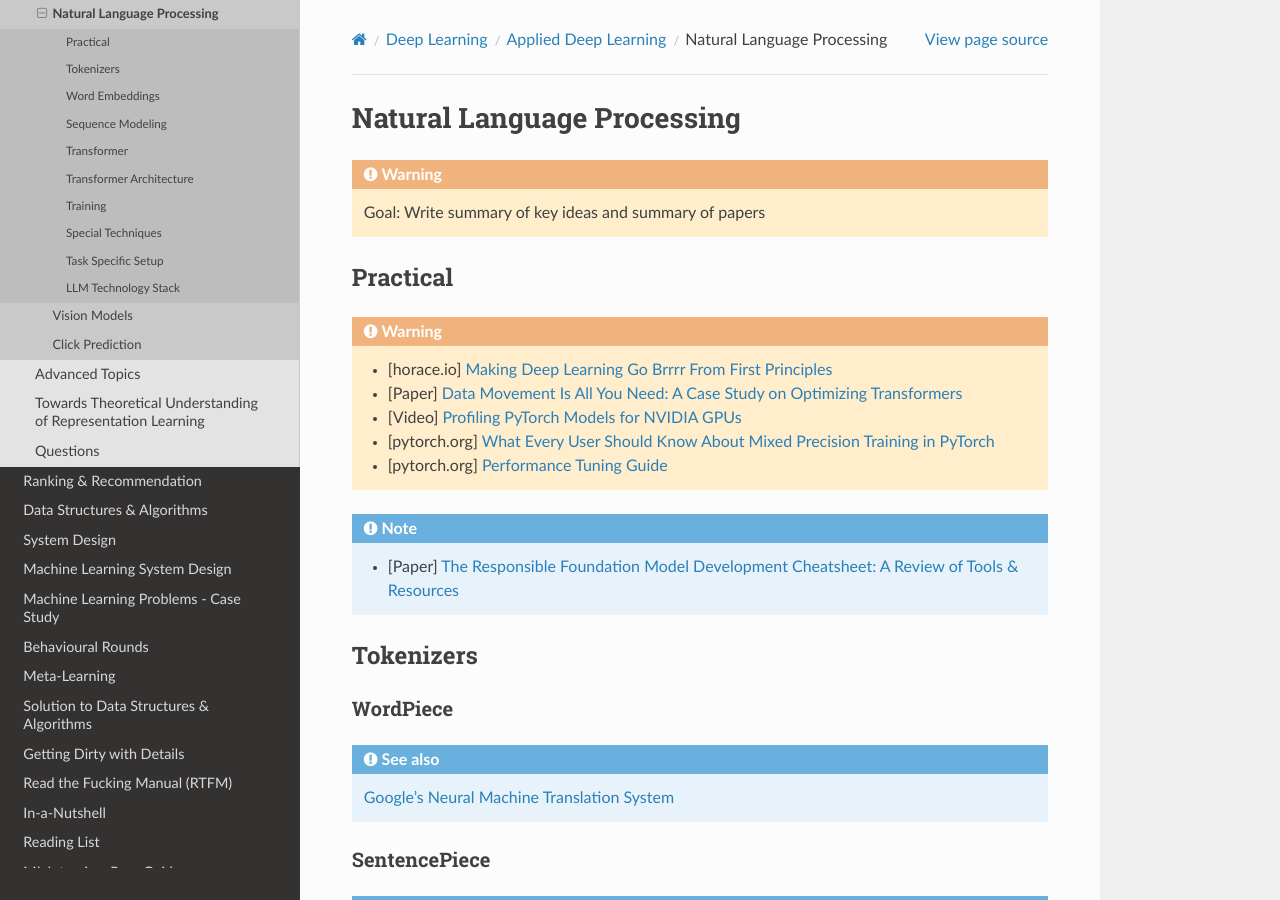
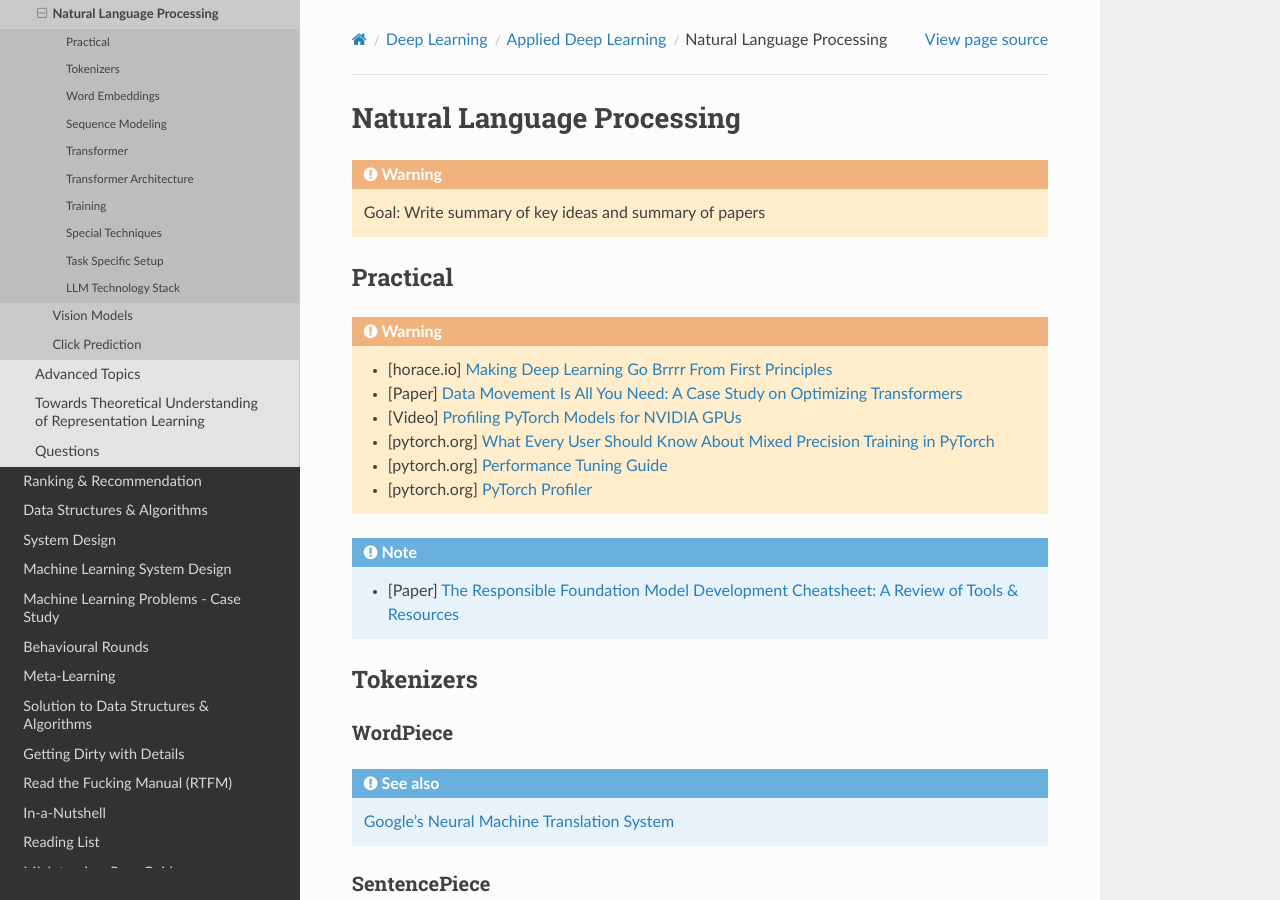
Before and after one commit to uselesstechjunks/leetcode, a Sphinx documentation site: the page built from docs/source/dl/application/nlp.rst, in a window 1280 px wide and 900 px high. Built offline with Sphinx 7.4.7 and the Read the Docs theme 2.0.0, drawn with Linux system fonts in a browser that asks for light colours.

Commit message:
Update nlp.rst

```diff
--- a/docs/source/dl/application/nlp.rst
+++ b/docs/source/dl/application/nlp.rst
@@ -13,6 +13,7 @@ Practical
 	* [Video] `Profiling PyTorch Models for NVIDIA GPUs <https://www.nvidia.com/en-us/on-demand/session/gtcspring21-s31644/>`_
 	* [pytorch.org] `What Every User Should Know About Mixed Precision Training in PyTorch <https://pytorch.org/blog/what-every-user-should-know-about-mixed-precision-training-in-pytorch/>`_
 	* [pytorch.org] `Performance Tuning Guide <https://pytorch.org/tutorials/recipes/recipes/tuning_guide.html>`_
+	* [pytorch.org] `PyTorch Profiler <https://pytorch.org/tutorials/recipes/recipes/profiler_recipe.html>`_
 
 .. note::
 	* [Paper] `The Responsible Foundation Model Development Cheatsheet: A Review of Tools & Resources <https://arxiv.org/abs/2406.16746>`_
```
